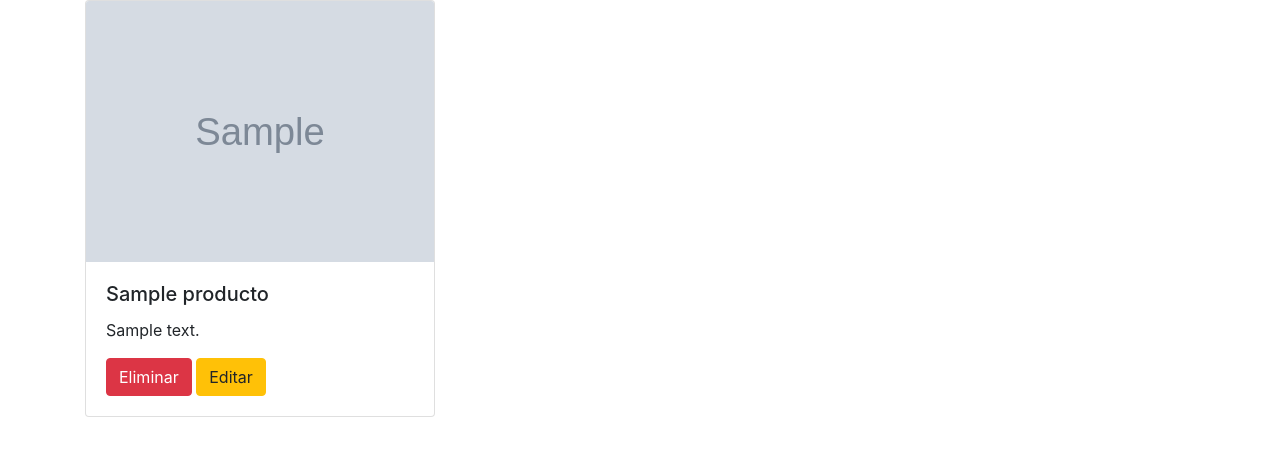
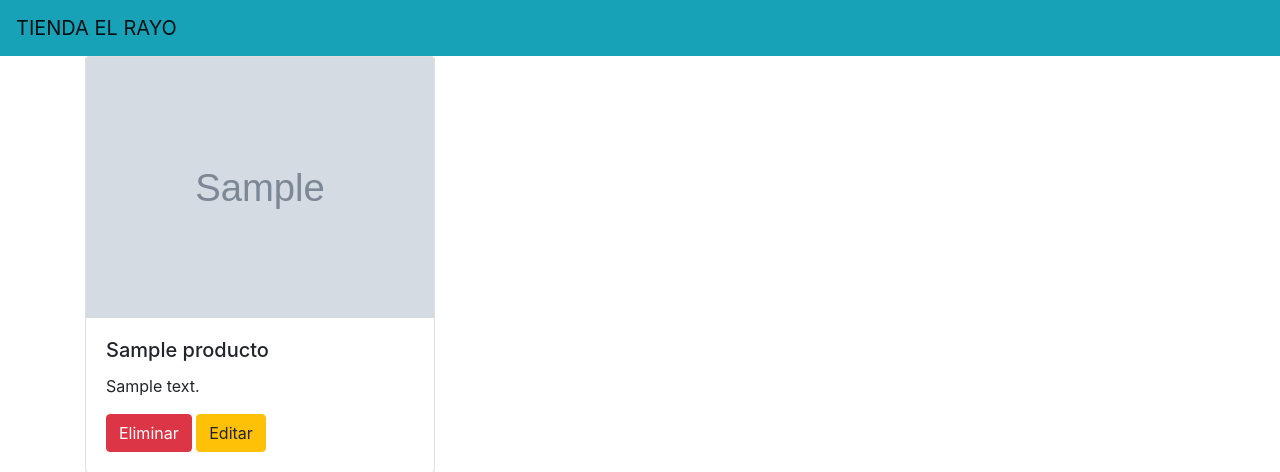
Before and after one commit to luis2002801/supersabado, a PHP site: page /listaproductos.php in a window 1280 px wide. Shown: the top 472 px of the page. Run offline with PHP 8.4, Linux system fonts and the light colour scheme; tables that the repository leaves empty or names only in its code hold one stand-in row (values such as "Sample post"); grey boxes marked "Sample" are stand-in pictures.

Commit message:
momento2

```diff
--- a/listaproductos.php
+++ b/listaproductos.php
@@ -8,6 +8,11 @@
     <link href="style.css" rel="stylesheet">
 </head>
 <body>
+<nav class="navbar navbar-light bg-info">
+        <a class="navbar-brand" href="#">
+        TIENDA EL RAYO
+        </a>
+    </nav>
 
 <?php
 //hacer una consulta en BD para tener todos los usuarios
```
